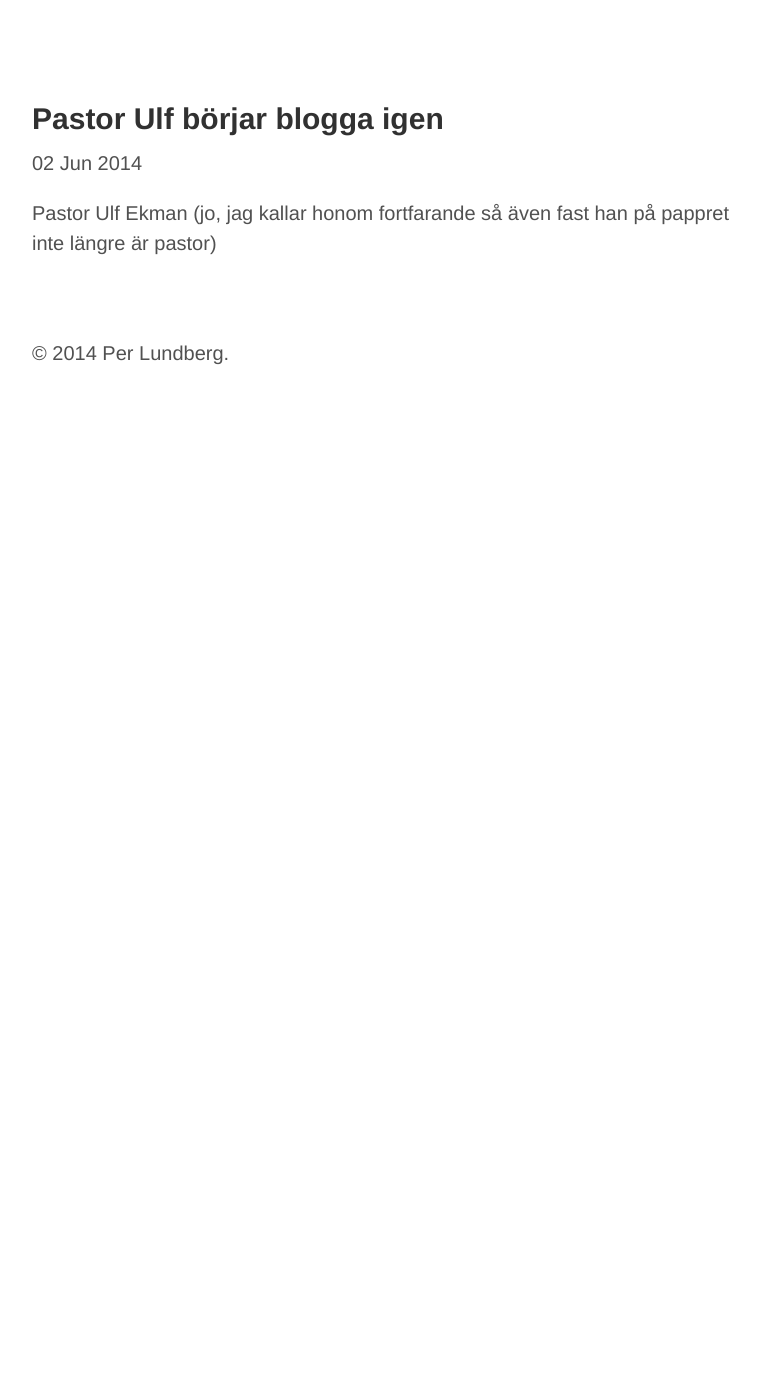
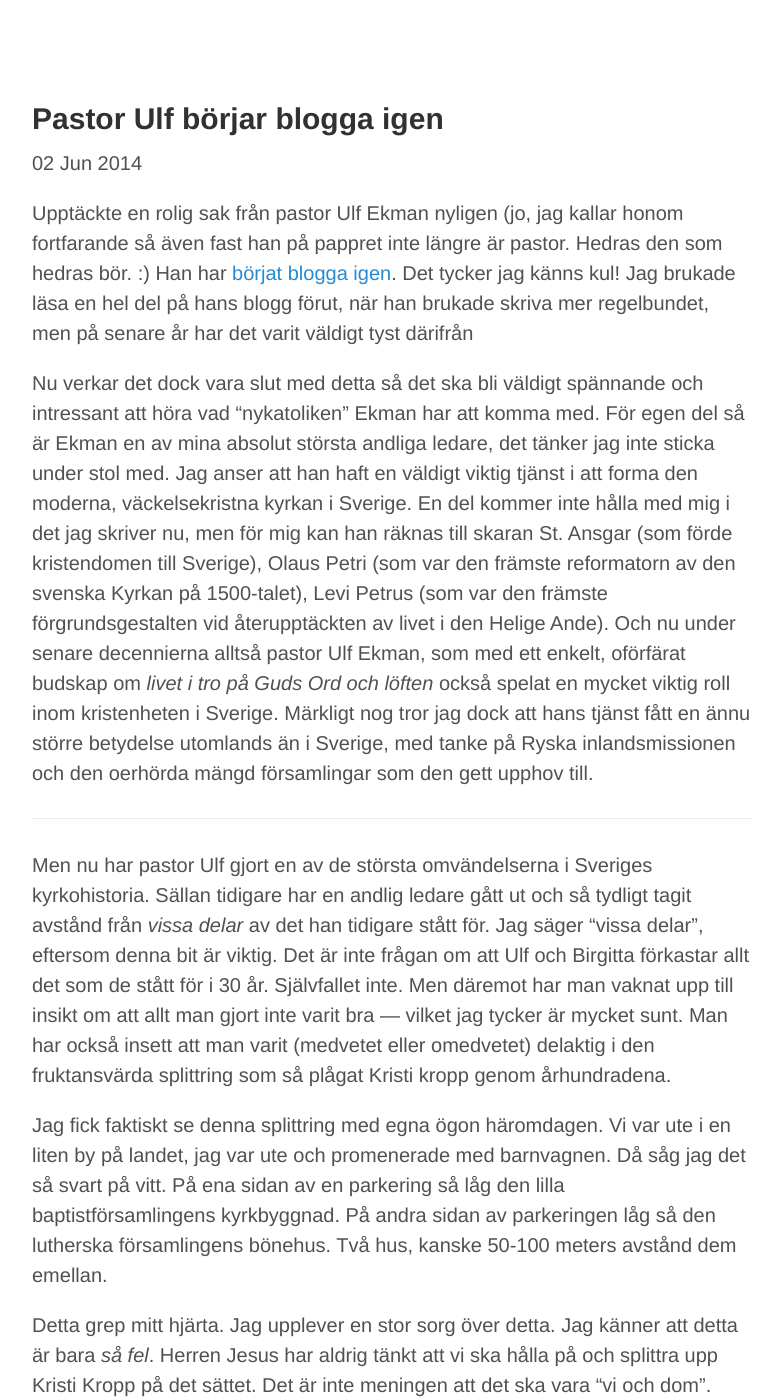
Before and after one commit to perlun/perlun.eu.org, a Jekyll site: the page built from _posts/2014-06-02-pastor-ulf-borjar-blogga-igen.md, in a window 1280 px wide and 1400 px high. Shown: the whole window, without its empty margins (248-1028 px from the left). Built offline with Jekyll 4.4.1, drawn with Linux system fonts in a browser that asks for light colours; Markdown is read by kramdown in place of the engine named in the settings; some of the changed text lies outside the part shown.

Commit message:
Added a first 'real' post.

```diff
--- a/_posts/2014-06-02-pastor-ulf-borjar-blogga-igen.md
+++ b/_posts/2014-06-02-pastor-ulf-borjar-blogga-igen.md
@@ -4,4 +4,22 @@ title:  "Pastor Ulf börjar blogga igen"
 categories: blogg
 ---
 
-Pastor Ulf Ekman (jo, jag kallar honom fortfarande så även fast han på pappret inte längre är pastor)
+Upptäckte en rolig sak från pastor Ulf Ekman nyligen (jo, jag kallar honom fortfarande så även fast han på pappret inte längre är pastor. Hedras den som hedras bör. :) Han har [börjat blogga igen](http://ulfekman.nu/2014/05/27/dags-att-komma-igang-igen). Det tycker jag känns kul! Jag brukade läsa en hel del på hans blogg förut, när han brukade skriva mer regelbundet, men på senare år har det varit väldigt tyst därifrån
+
+Nu verkar det dock vara slut med detta så det ska bli väldigt spännande och intressant att höra vad "nykatoliken" Ekman har att komma med. För egen del så är Ekman en av mina absolut största andliga ledare, det tänker jag inte sticka under stol med. Jag anser att han haft en väldigt viktig tjänst i att forma den moderna, väckelsekristna kyrkan i Sverige. En del kommer inte hålla med mig i det jag skriver nu, men för mig kan han räknas till skaran St. Ansgar (som förde kristendomen till Sverige), Olaus Petri (som var den främste reformatorn av den svenska Kyrkan på 1500-talet), Levi Petrus (som var den främste förgrundsgestalten vid återupptäckten av livet i den Helige Ande). Och nu under senare decennierna alltså pastor Ulf Ekman, som med ett enkelt, oförfärat budskap om *livet i tro på Guds Ord och löften* också spelat en mycket viktig roll inom kristenheten i Sverige. Märkligt nog tror jag dock att hans tjänst fått en ännu större betydelse utomlands än i Sverige, med tanke på Ryska inlandsmissionen och den oerhörda mängd församlingar som den gett upphov till.
+
+---
+
+Men nu har pastor Ulf gjort en av de största omvändelserna i Sveriges kyrkohistoria. Sällan tidigare har en andlig ledare gått ut och så tydligt tagit avstånd från *vissa delar* av det han tidigare stått för. Jag säger "vissa delar", eftersom denna bit är viktig. Det är inte frågan om att Ulf och Birgitta förkastar allt det som de stått för i 30 år. Självfallet inte. Men däremot har man vaknat upp till insikt om att allt man gjort inte varit bra &mdash; vilket jag tycker är mycket sunt. Man har också insett att man varit (medvetet eller omedvetet) delaktig i den fruktansvärda splittring som så plågat Kristi kropp genom århundradena.
+
+Jag fick faktiskt se denna splittring med egna ögon häromdagen. Vi var ute i en liten by på landet, jag var ute och promenerade med barnvagnen. Då såg jag det så svart på vitt. På ena sidan av en parkering så låg den lilla baptistförsamlingens kyrkbyggnad. På andra sidan av parkeringen låg så den lutherska församlingens bönehus. Två hus, kanske 50-100 meters avstånd dem emellan.
+
+Detta grep mitt hjärta. Jag upplever en stor sorg över detta. Jag känner att detta är bara *så fel*. Herren Jesus har aldrig tänkt att vi ska hålla på och splittra upp Kristi Kropp på det sättet. Det är inte meningen att det ska vara "vi och dom". Istället säger ju Skriften så oerhört tydligt:
+
+> Ni skall då **tillsammans med alla de heliga** kunna förstå bredden och längden och höjden och djupet och lära känna Kristi kärlek, som går långt utöver vad någon kan förstå. Så skall ni bli helt uppfyllda av all Guds fullhet. (Ef 3:18-19)
+
+För mig har detta "tilsammans med alla de heliga" verkligen gripit mig på sistone. Tillsammans med alla de heliga, i alla tider &mdash; alltifrån apostlarnas tidsålder ända till nu. Tillsammans med alla de heliga, i *alla kyrkor och samfund*.
+
+Bröder och systrar, jag säger eder: dagens samfundsväsende och sekterism är en styggelse i Herrens ögon. Vi har **ingen rätt** att sitta och säga att "de som är med i kyrkan X eller rörelsen Y är sämre kristna än vi". Men vem säger så, kanske du frågar? Tja, det är absolut en tendens som har funnits, en sekteristisk tendens.
+
+Jag delar pastor Ulf och Birgittas längtan om en större enighet inom Kyrkan. Jag delar också deras längtan att få uppleva vad Gud har gjort i de historiska kyrkorna under århundradena. Jag längtar efter att få "tillsammans med alla de heliga kunna förstå bredden och längden och höjden och djupet" (av Kristi kärlek). Men mest av allt längtar jag att bli "helt uppfylld av all Guds fullhet"! Detta kan endast ske när jag *helt och fullt* börjar bejaka och acceptera min syskon i tron, som befinner sig i andra kyrkor och rörelser, och när jag faktiskt även börjar fundera och överväga om det kanske är så att de har fått tag på en "skatt" som jag inte själv förfogar över &mdash; åtminstone inte ännu... :)
```
